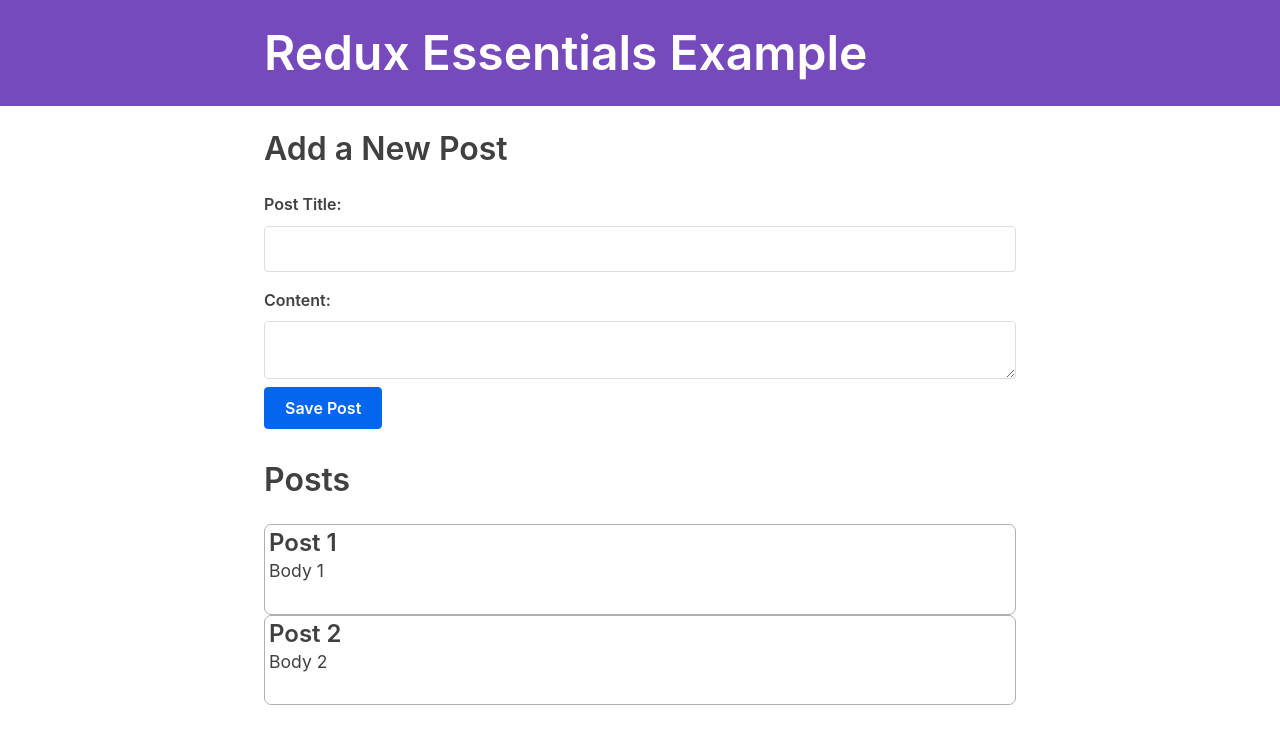
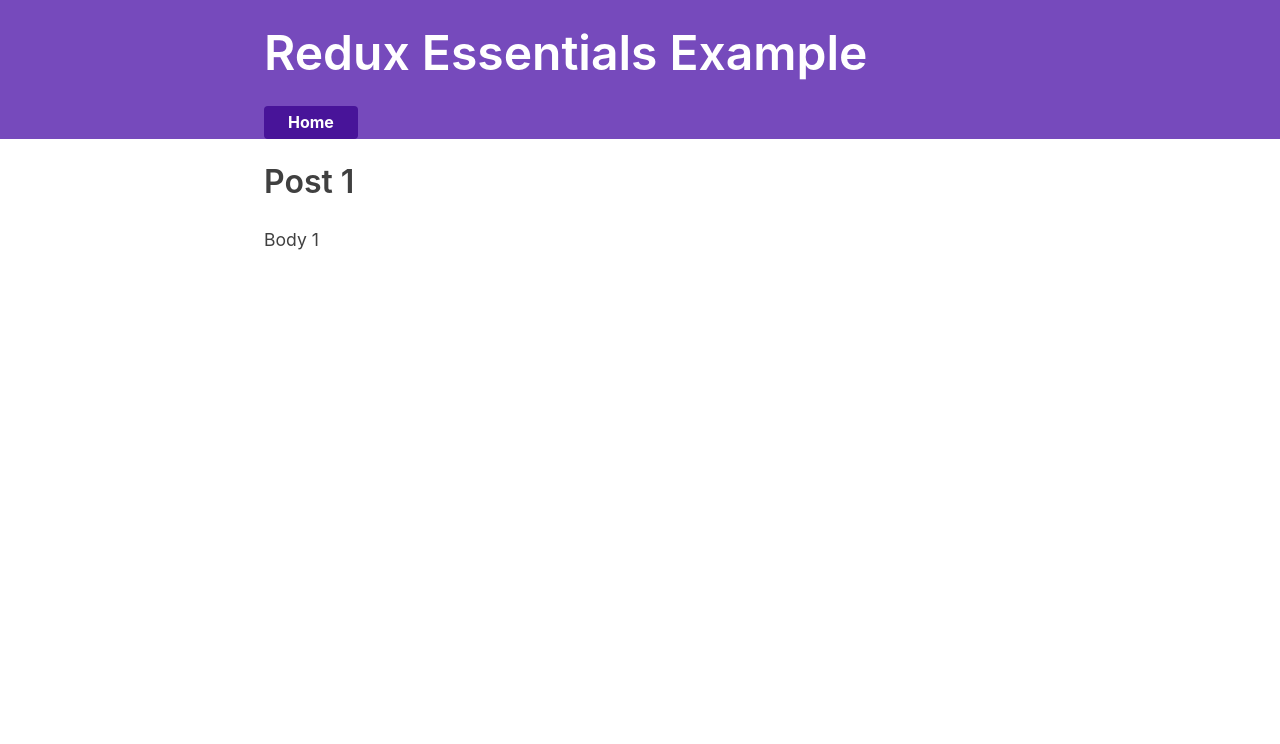
Before and after one commit to ozzkan-burak/redux-toolkit-social, a React (Create React App) app: page /posts/1 in a window 1280 px wide. Before the commit this address led to /. Shown: the top 744 px of the page. Built offline with nearby package versions, Linux system fonts and the light colour scheme; what @mswjs/data, mock-socket, txtgen would draw is missing.

Commit message:
episode3

```diff
--- a/src/App.js
+++ b/src/App.js
@@ -1,14 +1,16 @@
-import React from 'react'
+import React from 'react';
 import {
   BrowserRouter as Router,
   Switch,
   Route,
   Redirect,
-} from 'react-router-dom'
+} from 'react-router-dom';
 
-import { Navbar } from './app/Navbar'
-import AddPostForm from './features/posts/AddPostForm'
-import PostList from './features/posts/PostList'
+// components
+import { Navbar } from './app/Navbar';
+import AddPostForm from './features/posts/AddPostForm';
+import PostList from './features/posts/PostList';
+import SinglePostPage from './features/posts/SinglePostPage';
 
 function App() {
   return (
@@ -26,6 +28,7 @@
               </>
             )}
           />
+          <Route exact path="/posts/:postId" component={SinglePostPage} />
           <Redirect to="/" />
         </Switch>
       </div>
--- a/src/app/Navbar.js
+++ b/src/app/Navbar.js
@@ -1,4 +1,6 @@
-import React from 'react'
+import React from 'react';
+
+import { Link } from 'react-router-dom';
 
 export const Navbar = () => {
   return (
@@ -7,7 +9,9 @@
         <h1>Redux Essentials Example</h1>
 
         <div className="navContent">
-          <div className="navLinks"></div>
+          <div className="navLinks">
+          <Link to="/">Home</Link>
+          </div>
         </div>
       </section>
     </nav>
--- a/src/features/posts/PostList.jsx
+++ b/src/features/posts/PostList.jsx
@@ -1,4 +1,5 @@
-import { useSelector } from 'react-redux'
+import { useSelector } from 'react-redux';
+import {Link} from "react-router-dom";
 
 const PostList = () => {
   const posts = useSelector((state) => state.posts)
@@ -8,6 +9,7 @@
       <article key={post.id} className="post-excerpt">
         <h3>{post.title}</h3>
         <p>{post.content.substring(0, 100)}</p>
+        <Link to={`/posts/${post.id}`} className="button muted-button">Read more</Link>
       </article>
     )
   })
--- /dev/null
+++ b/src/features/posts/SinglePostPage.jsx
@@ -0,0 +1,28 @@
+import React from 'react'
+import { useSelector } from 'react-redux';
+
+const SinglePostPage = ({match}) => {
+
+  const {postId} = match.params;
+
+  const post = useSelector((state)=>
+    state.posts.find(post => post.id == postId)
+  )
+
+  if(!post) {
+    return <section>Post not found</section>
+  }
+
+  return (
+    <section>
+      <article>
+        <h2>{post.title}</h2>
+        <p className='post-conten'>
+          {post.content}
+        </p>
+      </article>
+    </section>
+  )
+}
+
+export default SinglePostPage
--- a/src/features/posts/postsSlice.js
+++ b/src/features/posts/postsSlice.js
@@ -1,4 +1,5 @@
 import {createSlice} from '@reduxjs/toolkit';
+import { id } from 'date-fns/locale';
 
 const initialState = [
     {id: 1, title: 'Post 1', content: 'Body 1'},
@@ -12,11 +13,19 @@
         postAdded: (state, action) => {
             state.push(action.payload);
         },
+        postUpdated: (state, action) => {
+            const {id, title, content} = action.payload;
+            const existingPost = state.find(post => post.id === action.payload.id);
+            if(existingPost){
+                existingPost.title = title;
+                existingPost.content = content;
+            }
+        }
     },
 });
 
 // action creaters
 
-export const {postAdded} = postsSlice.actions;
+export const {postAdded, postUpdated} = postsSlice.actions;
 
 export default postsSlice.reducer;
```
